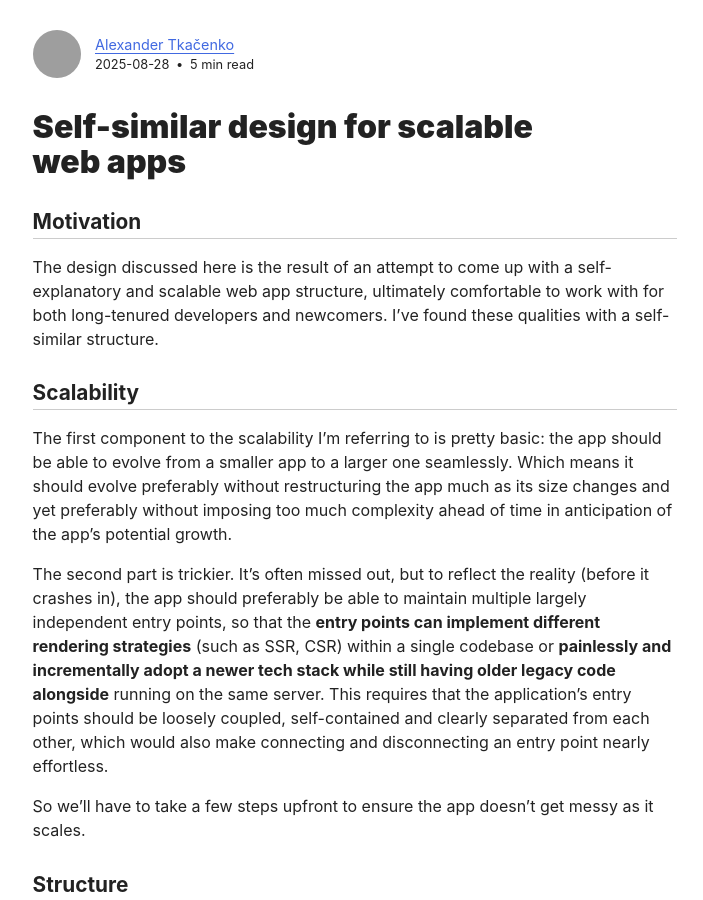
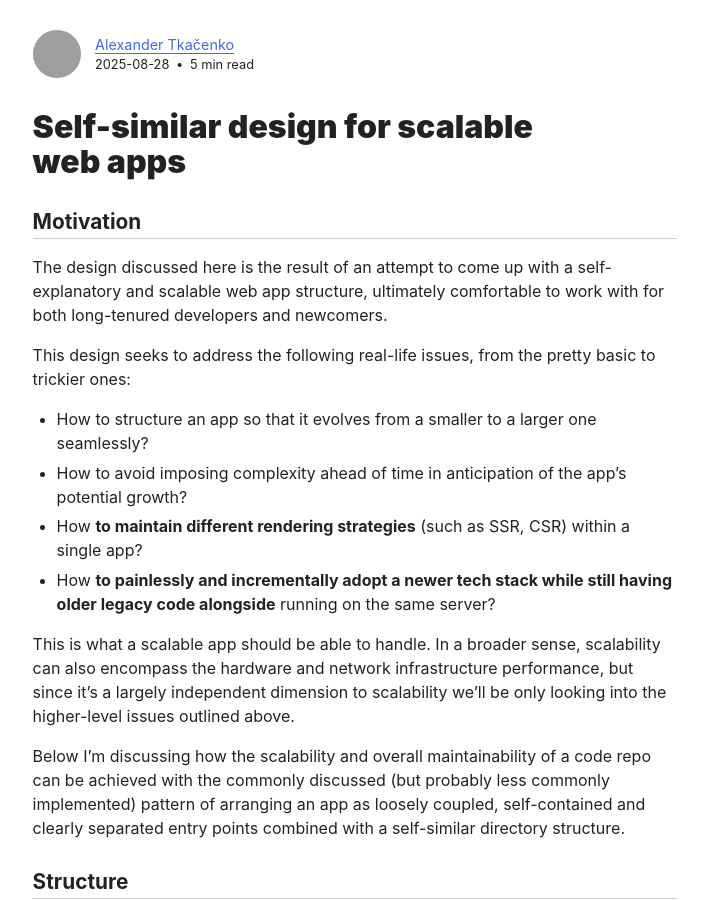
Before and after one commit to axtk/axtk.github.io, a Jekyll site: the page built from posts/ssd.md, in a window 1280 px wide and 900 px high. Shown: the whole window, without its empty margins (285-988 px from the left). Built offline with Jekyll 4.4.1, drawn with Linux system fonts in a browser that asks for light colours; our own code applies the rules of GitHub Pages for plain Markdown files; some of the changed text lies outside the part shown; grey boxes are pictures that could not be loaded.

Commit message:
elaborate on motivation of ssd

```diff
--- a/posts/ssd.md
+++ b/posts/ssd.md
@@ -11,15 +11,18 @@ tags:
 
 ## Motivation
 
-The design discussed here is the result of an attempt to come up with a self-explanatory and scalable web app structure, ultimately comfortable to work with for both long-tenured developers and newcomers. I've found these qualities with a self-similar structure.
+The design discussed here is the result of an attempt to come up with a self-explanatory and scalable web app structure, ultimately comfortable to work with for both long-tenured developers and newcomers.
 
-## Scalability
+This design seeks to address the following real-life issues, from the pretty basic to trickier ones:
 
-The first component to the scalability I'm referring to is pretty basic: the app should be able to evolve from a smaller app to a larger one seamlessly. Which means it should evolve preferably without restructuring the app much as its size changes and yet preferably without imposing too much complexity ahead of time in anticipation of the app's potential growth.
+- How to structure an app so that it evolves from a smaller to a larger one seamlessly?
+- How to avoid imposing complexity ahead of time in anticipation of the app's potential growth?
+- How **to maintain different rendering strategies** (such as SSR, CSR) within a single app?
+- How **to painlessly and incrementally adopt a newer tech stack while still having older legacy code alongside** running on the same server?
 
-The second part is trickier. It's often missed out, but to reflect the reality (before it crashes in), the app should preferably be able to maintain multiple largely independent entry points, so that the **entry points can implement different rendering strategies** (such as SSR, CSR) within a single codebase or **painlessly and incrementally adopt a newer tech stack while still having older legacy code alongside** running on the same server. This requires that the application's entry points should be loosely coupled, self-contained and clearly separated from each other, which would also make connecting and disconnecting an entry point nearly effortless.
+This is what a scalable app should be able to handle. In a broader sense, scalability can also encompass the hardware and network infrastructure performance, but since it's a largely independent dimension to scalability we'll be only looking into the higher-level issues outlined above.
 
-So we'll have to take a few steps upfront to ensure the app doesn't get messy as it scales.
+Below I'm discussing how the scalability and overall maintainability of a code repo can be achieved with the commonly discussed (but probably less commonly implemented) pattern of arranging an app as loosely coupled, self-contained and clearly separated entry points combined with a self-similar directory structure.
 
 ## Structure
 
@@ -69,7 +72,7 @@ The runnable application server is located in `📄 src/server/index.ts`, which
 
 Subdirectories of `📁 entries` contain the app's entry points. A few typical use cases for different entry points include: an older and newer tech stack in the same app, an older and newer UI within a single app, a main app with a lighter marketing landing page or a user onboarding app, or multiple self-contained portions of a single app in general. An entry point can also serve an API to the rest of the app. Each entry point doesn't have to map to a single route, but it's convenient to have one parent route for an entry point.
 
-As shown above, the app's **entry points replicate the basic app structure**, too. They can be regarded as self-contained quasi-apps that can act largely independently from each other. For this same reason, **cross-entry-point imports are strongly discouraged**.
+As shown above, the app's **entry points replicate the basic app structure**, too. They can be regarded as self-contained quasi-apps that can act largely independently from each other. For this same reason, **cross-entry-point imports are strongly discouraged**. Besides reducing the cognitive load of managing intertwined parts, this precaution also makes connecting and disconnecting an entry point nearly effortless.
 
 Each level of the app, inside and outside the `📁 entries` directory, can contain auxiliary files arranged into the directories `📁 const`, `📁 utils`, `📁 types`, and optionally other domain-specific ones like `📁 middleware`.
 
```
